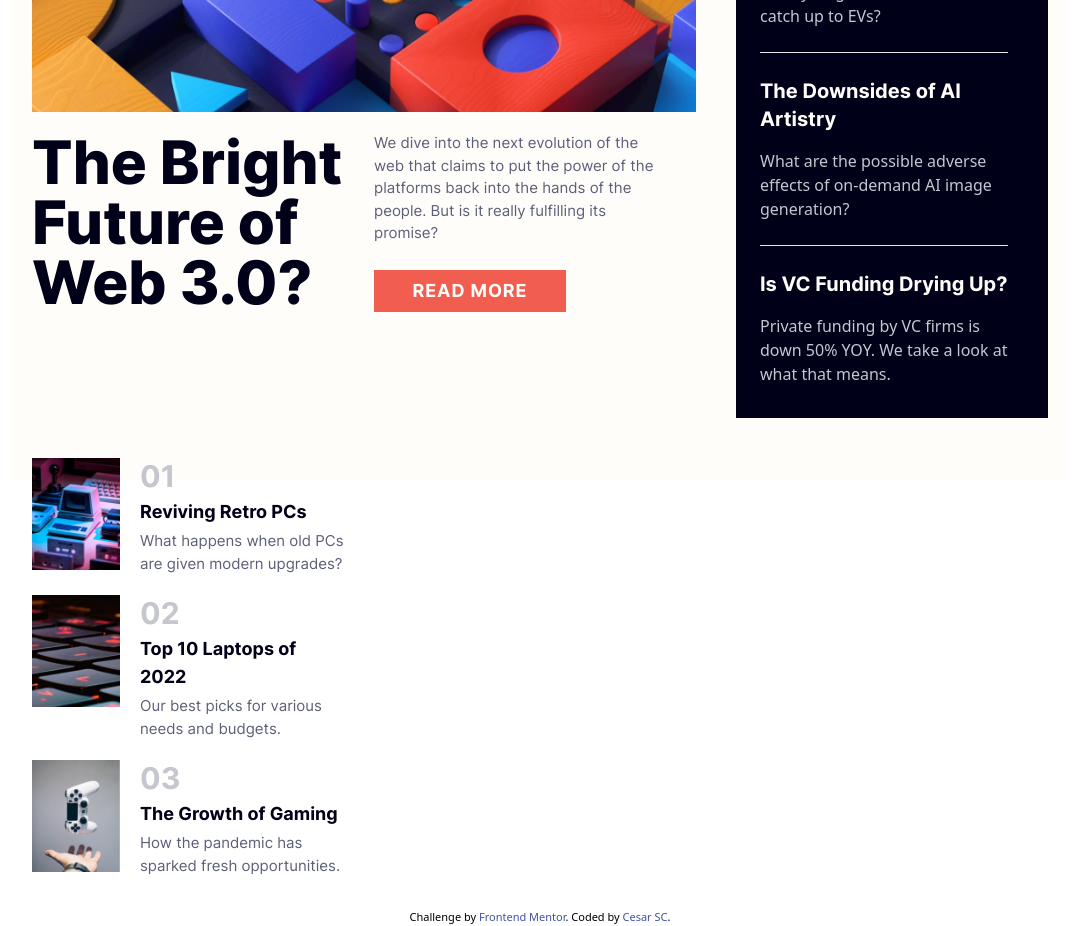
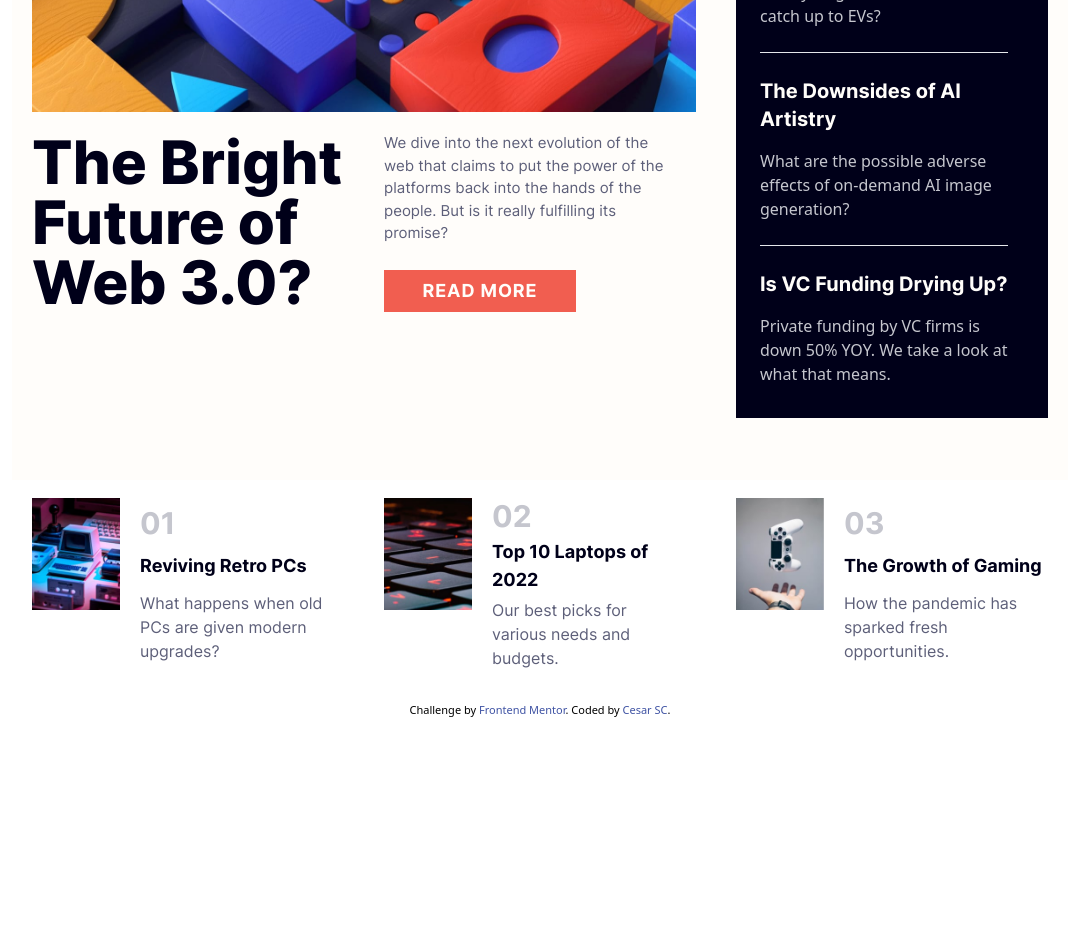
Before and after one commit to Rhiino1/fm-news-homepage, a React (Vite) app: page / in a window 1280 px wide. Shown: the part 360-1286 px from the top of the page, without its empty margins (100-1179 px from the left). After the commit the page ends 1079 px from the top, so only its background shows below. Built offline with nearby package versions, Linux system fonts and the light colour scheme.

Commit message:
Added third section in desktop

```diff
--- a/src/App.tsx
+++ b/src/App.tsx
@@ -12,9 +12,9 @@ function App() {
     <>
       <div className="flex flex-col h-screen w-auto gap-8 bg-[#FFFDFA] px-5 py-10 lg:mx-28 lg:mt-10">
         <Navbar></Navbar>
-        <main className="flex flex-col items-center lg:grid-cols-3 lg:grid gap-14 lg:pt-8 lg:gap-10 lg:items-start">
+        <main className="flex flex-col items-center lg:grid-cols-3 lg:grid gap-14 lg:pt-8 lg:gap-x-10 lg:gap-y-20 lg:items-start">
           <section className="flex flex-col items-center lg:col-span-2">
-            <article className="flex flex-col gap-5 item-center lg:grid lg:grid-cols-2">
+            <article className="flex flex-col gap-5 item-center lg:grid lg:grid-cols-2 lg:gap-y-5">
               <div className="hidden w-full col-span-2 h-72 lg:block">
                 <img
                   src={mainImgDesktop}
@@ -27,11 +27,11 @@ function App() {
                 alt="web-3-image-mobile"
                 className="lg:hidden"
               />
-              <div className="flex flex-col gap-5 lg:grid lg:grid-cols-2 lg:col-span-2 item-center">
+              <div className="flex flex-col gap-5 lg:grid lg:grid-cols-2 lg:col-span-2 item-center lg:gap-x-10">
                 <h1 className="row-span-2 font-extrabold text-[39px] text-5xl font-inter text-start text-[#000019] lg:text-6xl">
                   The Bright Future of Web 3.0?
                 </h1>
-                <p className="text-[15px] font-normal font-inter text-[#5D5F79] lg:pr-10">
+                <p className="text-[15px] font-normal font-inter text-[#5D5F79] lg:pr-8">
                   We dive into the next evolution of the web that claims to put
                   the power of the platforms back into the hands of the people.
                   But is it really fulfilling its promise?
@@ -48,7 +48,7 @@ function App() {
             </h1>
             <article className="flex flex-col gap-4">
               <h2 className="text-xl font-bold font-inter text-[#FFFDFA] hover:text-[#E9AB53]">
-              <a href="#">Hydrogen VS Electric Cars</a>
+                <a href="#">Hydrogen VS Electric Cars</a>
               </h2>
               <p className="text-[#C5C6CE]">
                 Will hydrogen-fueled cars ever catch up to EVs?
@@ -75,21 +75,21 @@ function App() {
               </p>
             </article>
           </section>
-          <section className="flex flex-col gap-5 item-center">
+          <section className="flex flex-col gap-5 item-center lg:grid lg:grid-cols-3 lg:col-span-3 lg:gap-x-10">
             <article className="grid grid-cols-12 grid-rows-1">
               <img
                 src={firstImg}
                 alt="Retro PCs"
                 className="col-span-4 col-start-1 row-span-1 row-start-1 pr-4"
               />
-              <div className="flex flex-col col-start-5 row-start-1 row-end-2 gap-1 pl-1 col-span-full">
+              <div className="flex flex-col col-start-5 row-start-1 row-end-2 gap-1 pl-1 lg:justify-evenly col-span-full">
                 <h1 className="font-inter text-3xl font-bold text-[#C5C6CE]">
                   01
                 </h1>
-                <h2 className="font-inter text-lg font-bold text-[#000019]">
-                  Reviving Retro PCs
+                <h2 className="font-inter text-lg font-bold text-[#000019] hover:text-[#F15E50]">
+                  <a href="#">Reviving Retro PCs</a>
                 </h2>
-                <p className="font-inter text-[15px] font-base text-[#5D5F79]">
+                <p className="font-inter text-[15px] font-base text-[#5D5F79] lg:text-base lg:pr-4">
                   What happens when old PCs are given modern upgrades?
                 </p>
               </div>
@@ -100,14 +100,14 @@ function App() {
                 alt="Retro PCs"
                 className="col-span-4 col-start-1 row-span-1 row-start-1 pr-4"
               />
-              <div className="flex flex-col col-start-5 row-start-1 row-end-2 gap-1 pl-1 col-span-full">
+              <div className="flex flex-col col-start-5 row-start-1 row-end-2 gap-1 pl-1 lg:justify-evenly col-span-full">
                 <h1 className="font-inter text-3xl font-bold text-[#C5C6CE]">
                   02
                 </h1>
-                <h2 className="font-inter text-lg font-bold text-[#000019]">
-                  Top 10 Laptops of 2022
+                <h2 className="font-inter text-lg font-bold text-[#000019] hover:text-[#F15E50]">
+                  <a href="#">Top 10 Laptops of 2022</a>
                 </h2>
-                <p className="font-inter text-[15px] font-base text-[#5D5F79]">
+                <p className="font-inter text-[15px] font-base text-[#5D5F79] lg:text-base lg:pr-4">
                   Our best picks for various needs and budgets.
                 </p>
               </div>
@@ -118,14 +118,14 @@ function App() {
                 alt="Retro PCs"
                 className="col-span-4 col-start-1 row-span-1 row-start-1 pr-4 conta"
               />
-              <div className="flex flex-col col-start-5 row-start-1 row-end-2 gap-1 pl-1 col-span-full">
+              <div className="flex flex-col col-start-5 row-start-1 row-end-2 gap-1 pl-1 lg:justify-evenly col-span-full">
                 <h1 className="font-inter text-3xl font-bold text-[#C5C6CE]">
                   03
                 </h1>
-                <h2 className="font-inter text-lg font-bold text-[#000019]">
-                  The Growth of Gaming
+                <h2 className="font-inter text-lg font-bold text-[#000019] hover:text-[#F15E50]">
+                  <a href="#">The Growth of Gaming</a>
                 </h2>
-                <p className="font-inter text-[15px] font-base text-[#5D5F79]">
+                <p className="font-inter text-[15px] font-base text-[#5D5F79] lg:text-base lg:pr-4">
                   How the pandemic has sparked fresh opportunities.
                 </p>
               </div>
```
